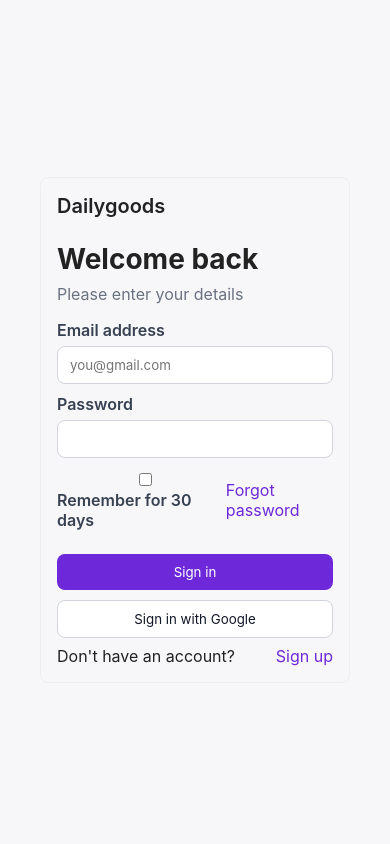
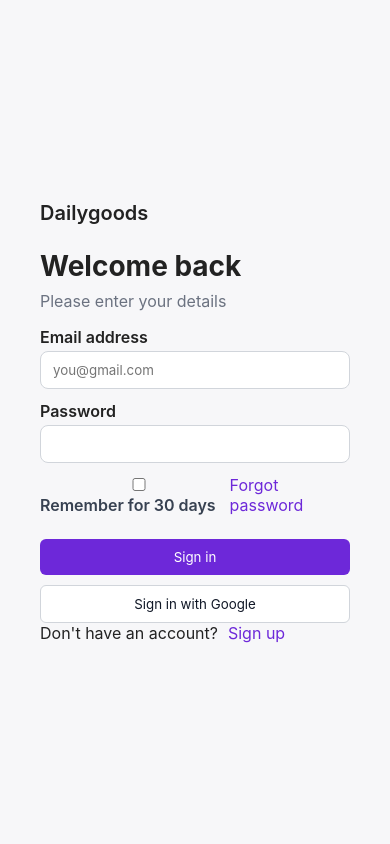
Before and after one commit to aniketnalli20/Dailygoods, a PHP site: page /?page=login in a window 390 px wide. Run offline with PHP 8.4, Linux system fonts and the light colour scheme; some web fonts are replaced.

Commit message:
refactor: migrate database and update login page styling
- Rename database from 'milkride' to 'dailygoods' in config
- Add data migration from old to new database during installation
- Move login page styles to global stylesheet and update layout

```diff
--- a/config/config.php
+++ b/config/config.php
@@ -1,7 +1,7 @@
 <?php
 define('DB_HOST', '127.0.0.1');
 define('DB_PORT', '3306');
-define('DB_NAME', 'milkride');
+define('DB_NAME', 'dailygoods');
 define('DB_USER', 'root');
 define('DB_PASS', '');
 ?>
--- a/pages/login.php
+++ b/pages/login.php
@@ -1,46 +1,27 @@
 <?php
 echo '<!DOCTYPE html><html><head><meta charset="utf-8"><title>Login</title><link rel="stylesheet" href="styles.css">';
-echo '<style>';
-echo 'body{margin:0;font-family:Inter,system-ui,-apple-system,Segoe UI,Roboto,Helvetica,Arial}';
-echo '.login-wrap{display:grid;grid-template-columns:1fr 1fr;min-height:100vh}';
-echo '.left{display:flex;align-items:center;justify-content:center;padding:40px}';
-echo '.right{background:#ede9fe;display:flex;align-items:center;justify-content:center}';
-echo '.card{max-width:420px;width:100%}';
-echo '.brand{font-weight:600;margin-bottom:24px;font-size:20px}';
-echo 'h2{margin:0 0 8px 0;font-size:28px}';
-echo 'p.muted{color:#6b7280;margin:0 0 16px 0}';
-echo 'label{display:block;margin:10px 0 6px 0;color:#374151}';
-echo 'input[type=email],input[type=password]{width:100%;padding:10px 12px;border:1px solid #d1d5db;border-radius:8px}';
-echo '.row{display:flex;align-items:center;justify-content:space-between;margin:12px 0}';
-echo '.btn.primary{background:#6d28d9;color:#fff;border:none;border-radius:8px;padding:10px 14px;width:100%;cursor:pointer}';
-echo '.btn.google{margin-top:10px;background:#fff;border:1px solid #d1d5db;color:#111827;border-radius:8px;padding:10px 14px;width:100%;cursor:pointer}';
-echo '.actions{display:flex;justify-content:space-between;margin-top:8px}';
-echo '.link{color:#6d28d9;text-decoration:none}';
-echo '.illustration{max-width:520px;width:100%;}';
-echo '@media(max-width:900px){.login-wrap{grid-template-columns:1fr}.right{display:none}}';
-echo '</style>';
 echo '</head><body>';
-echo '<div class="login-wrap">';
-echo '<div class="left">';
-echo '<div class="card">';
+echo '<div class="auth-wrap">';
+echo '<div class="auth-left">';
+echo '<div class="auth-card">';
 echo '<div class="brand">Dailygoods</div>';
-echo '<h2>Welcome back</h2>';
+echo '<h2 class="auth-title">Welcome back</h2>';
 echo '<p class="muted">Please enter your details</p>';
 echo '<form method="post" action="actions/login.php">';
-echo '<label>Email address</label><input type="email" name="email" placeholder="you@gmail.com" required />';
-echo '<label>Password</label><input type="password" name="password" required />';
+echo '<label>Email address</label><input class="input" type="email" name="email" placeholder="you@gmail.com" required />';
+echo '<label>Password</label><input class="input" type="password" name="password" required />';
 echo '<div class="row">';
 echo '<div><input type="checkbox" id="remember" name="remember" value="1" /> <label for="remember" style="display:inline;color:#374151">Remember for 30 days</label></div>';
 echo '<div><a class="link" href="#">Forgot password</a></div>';
 echo '</div>';
-echo '<button class="btn primary" type="submit">Sign in</button>';
-echo '<button class="btn google" type="button" onclick="alert(\'Google sign-in coming soon\')">Sign in with Google</button>';
+echo '<button class="btn primary" style="width:100%" type="submit">Sign in</button>';
+echo '<button class="btn google" style="width:100%" type="button" onclick="alert(\'Google sign-in coming soon\')">Sign in with Google</button>';
 echo '</form>';
 echo '<div class="actions"><span>Don\'t have an account?</span> <a class="link" href="index.php?page=register">Sign up</a></div>';
 echo '</div>';
 echo '</div>';
-echo '<div class="right">';
-echo '<img class="illustration" src="assets/images/cow.png" alt="Fresh Milk" />';
+echo '<div class="auth-right">';
+echo '<img class="auth-illustration" src="assets/images/login-hero.jpg" alt="Dailygoods - Fresh Milk" />';
 echo '</div>';
 echo '</div>';
 echo '</body></html>';
--- a/styles.css
+++ b/styles.css
@@ -1,17 +1,15 @@
 @font-face {
   font-family: 'Inter';
-  src: url('assets/fonts/Inter/Inter-VariableFont_opsz,wght.woff2') format('woff2'),
-       local('Inter'),
-       url('assets/fonts/Inter/Inter-VariableFont_opsz,wght.ttf') format('truetype');
+  src: url('assets/fonts/Inter/Inter-VariableFont_opsz,wght.ttf') format('truetype'),
+       local('Inter');
   font-weight: 100 900;
   font-style: normal;
   font-display: swap;
 }
 @font-face {
   font-family: 'Inter';
-  src: url('assets/fonts/Inter/Inter-Italic-VariableFont_opsz,wght.woff2') format('woff2'),
-       local('Inter Italic'),
-       url('assets/fonts/Inter/Inter-Italic-VariableFont_opsz,wght.ttf') format('truetype');
+  src: url('assets/fonts/Inter/Inter-Italic-VariableFont_opsz,wght.ttf') format('truetype'),
+       local('Inter Italic');
   font-weight: 100 900;
   font-style: italic;
   font-display: swap;
@@ -29,3 +27,19 @@ input, select { width: 100%; padding: 10px; border: 1px solid #ddd; border-radiu
 .item { display: grid; grid-template-columns: repeat(3, 1fr); gap: 12px; margin-bottom: 10px; }
 .topbar { display: flex; justify-content: space-between; align-items: center; }
 fieldset { border: 1px solid #eee; border-radius: 8px; padding: 12px; margin: 12px 0; }
+/* Auth layout */
+.auth-wrap { display: grid; grid-template-columns: 1fr 1fr; min-height: 100vh; }
+.auth-left { display: flex; align-items: center; justify-content: center; padding: 40px; }
+.auth-right { background: linear-gradient(135deg,#ede9fe,#e0f2fe); display: flex; align-items: center; justify-content: center; }
+.auth-card { max-width: 420px; width: 100%; }
+.brand { font-weight: 600; margin-bottom: 24px; font-size: 20px; }
+.auth-title { margin: 0 0 8px 0; font-size: 28px; }
+.muted { color: #6b7280; margin: 0 0 16px 0; }
+.input { width: 100%; padding: 10px 12px; border: 1px solid #d1d5db; border-radius: 8px; }
+.row { display: flex; align-items: center; justify-content: space-between; margin: 12px 0; }
+.btn.primary { background: #6d28d9; }
+.btn.google { margin-top: 10px; background: #fff; border: 1px solid #d1d5db; color: #111827; }
+.actions.auth { display: flex; justify-content: space-between; margin-top: 8px; }
+.link { color: #6d28d9; text-decoration: none; }
+.auth-illustration { max-width: 520px; width: 100%; border-radius: 12px; box-shadow: 0 8px 24px rgba(0,0,0,0.1); }
+@media (max-width: 900px) { .auth-wrap { grid-template-columns: 1fr; } .auth-right { display: none; } }
```
Also changed, not shown: install.php (+14 -0 lines).
